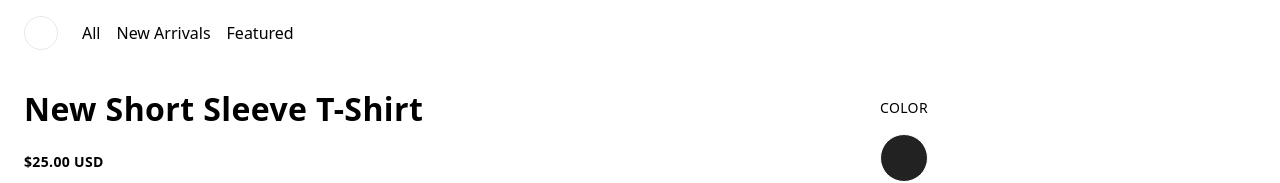
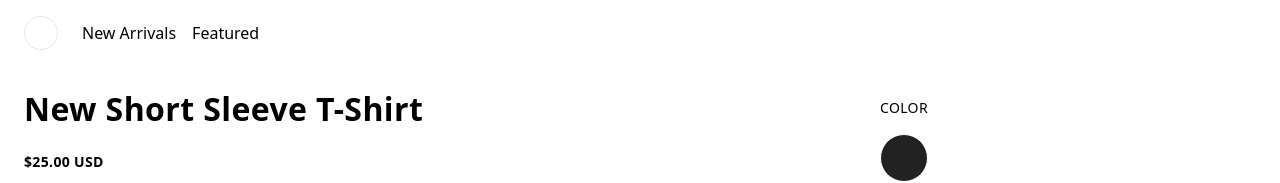
Before and after one commit to mstronge/commerce-vercel, a Next.js app: page /product/new-short-sleeve-t-shirt in a window 1280 px wide. Shown: the top 183 px of the page. Built offline with nearby package versions, Linux system fonts and the light colour scheme; what @vercel/fetch would draw is missing.

Commit message:
Removing 'all' menu option so we don't display packaging products

```diff
--- a/components/common/Navbar/Navbar.tsx
+++ b/components/common/Navbar/Navbar.tsx
@@ -24,9 +24,6 @@ const Navbar: FC<NavbarProps> = ({ links }) => (
             </a>
           </Link>
           <nav className={s.navMenu}>
-            <Link href="/search">
-              <a className={s.link}>All</a>
-            </Link>
             {links?.map((l) => (
               <Link href={l.href} key={l.href}>
                 <a className={s.link}>{l.label}</a>
```
